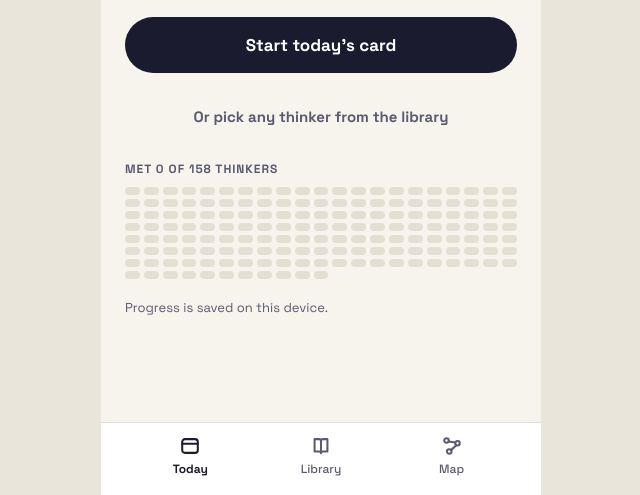
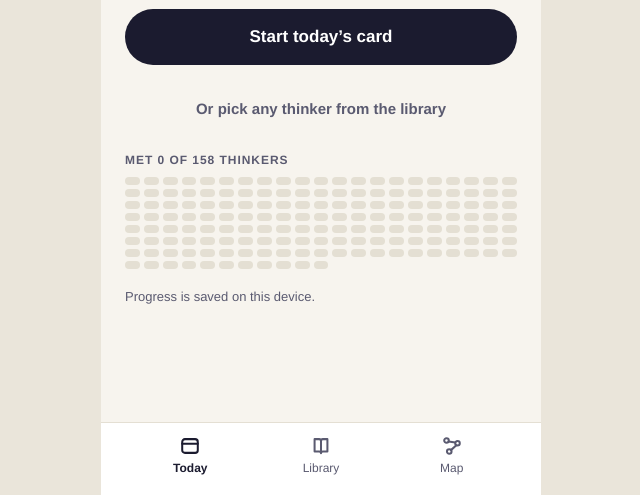
Before and after one commit to jesuscardonavilla/daily-philosophy, a plain HTML site: page DailyPhilosophy/Resources/index.html in a window 1280 px wide. Shown: the part 305-800 px from the top of the page, without its empty margins (319-959 px from the left). Drawn offline with Linux system fonts and the light colour scheme.

Commit message:
Switch font to Helvetica Neue
Co-Authored-By: Claude Sonnet 5.5 <noreply@anthropic.com>
Claude-Session: https://claude.ai/code/session_019CZVK8fVHCJcuKVL1rMtDa

```diff
--- a/DailyPhilosophy/Resources/index.html
+++ b/DailyPhilosophy/Resources/index.html
@@ -4,9 +4,6 @@
 <meta charset="utf-8">
 <meta name="viewport" content="width=device-width, initial-scale=1, viewport-fit=cover">
 <title>Daily Philosophy</title>
-<link rel="preconnect" href="https://fonts.googleapis.com">
-<link rel="preconnect" href="https://fonts.gstatic.com" crossorigin>
-<link href="https://fonts.googleapis.com/css2?family=Space+Grotesk:wght@400;500;700&amp;display=swap" rel="stylesheet">
 <style>
 /* Layout idea: a single phone-width column. A tinted hero block on top, one finite card below, a docked action at the bottom. */
 :root{
@@ -20,7 +17,7 @@
   --tint:#DCD6FF;
   --tint-ink:#4B3FC4;
   --solid:#6B5CE7;
-  --font:'Space Grotesk',system-ui,-apple-system,'Segoe UI',sans-serif;
+  --font:'Helvetica Neue',Helvetica,Arial,sans-serif;
   color-scheme:light;
 }
 *{box-sizing:border-box}
--- a/DailyPhilosophy/Resources/version.json
+++ b/DailyPhilosophy/Resources/version.json
@@ -1 +1 @@
-{"version": 1794834207}
+{"version": 1794850528}
```
Also changed, not shown: 1 other file.
